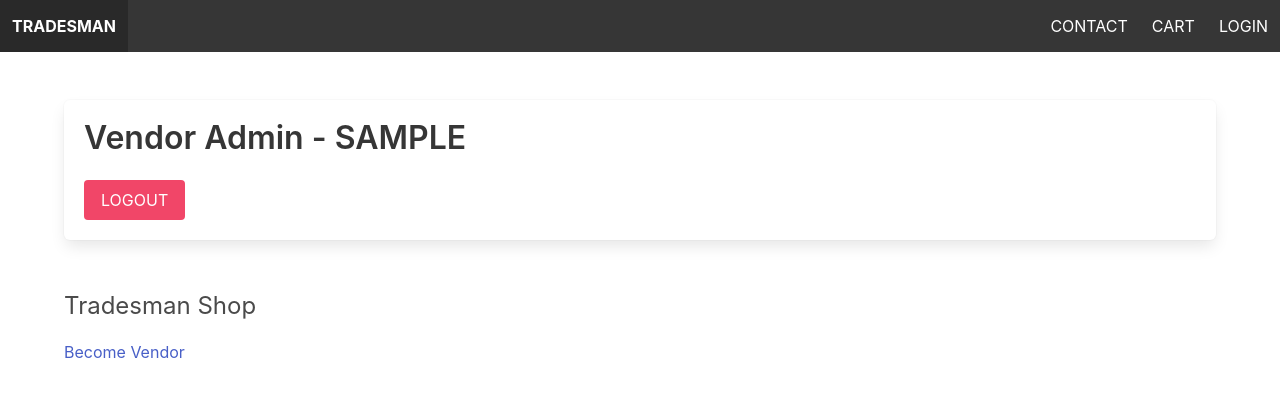
After one commit to seanwambua/thetradesman-ke, a Django app: template tradeplatform/apps/vendors/templates/vendors/vendor_admin.html in a window 1280 px wide. The commit adds this page. Shown: the top 397 px of the page. Run offline with Django 3.2, Linux system fonts and the light colour scheme; the template is opened without the code that fills it: most values are stand-ins (such as "Sample title", 1, 10 or a date in 2020).

Commit message:
Project Set-up

```diff
--- a/tradeplatform/apps/core/templates/core/base.html
+++ b/tradeplatform/apps/core/templates/core/base.html
@@ -6,12 +6,14 @@
         <title>{% block title %}{% endblock %}</title>
         <link rel="stylesheet" href="https://cdn.jsdelivr.net/npm/bulma@0.9.3/css/bulma.min.css">
         <link rel="stylesheet" href="{% static 'css/main.css' %}">
+
+        <script src="{% static 'js/main.js' %}"></script>
     </head>
 
     <body>
-        <nav class="navbar is-dark">
+        <nav class="navbar is-dark is-uppercase">
             <div class="navbar-brand">
-                <a href="{% url 'home' %}" class="navbar-item"><strong>Tradesman</strong></a>
+                <a href="{% url 'homepage' %}" class="navbar-item"><strong>Tradesman</strong></a>
                 <a role="button" class="navbar-burger" aria-label="menu" aria-expanded="false" data-target="main-navbar">
                     <span aria-hidden="true"></span>
                     <span aria-hidden="true"></span>
@@ -22,7 +24,12 @@
             <div class="navbar-menu" id="main-navbar">
                 <div class="navbar-end">
                     <a class="navbar-item" href="{% url 'contact' %}">Contact</a>
-                    <a class="navbar-item" href="#">Login</a>
+                    <a class="navbar-item" href="#">Cart</a>
+                    {% if request.user.is_authenticated %}
+                        <a class="navbar-item is-danger" href="{% url 'vendor_logout' %}">Logout</a>
+                    {% else %}
+                        <a class="navbar-item" href="{% url 'vendor_login' %}">Login</a>
+                    {% endif %}
                 </div>
             </div>
         </nav>
@@ -36,8 +43,14 @@
         </section>
 
         <footer>
-            <h3 class="is-size-4 mb-4">Tradesman Shop</h3>
-            <a>Become Vendor</a>
+            <div class="container">
+                <h3 class="is-size-4 mb-4">Tradesman Shop</h3>
+                {% if request.user.is_authenticated %}
+                    <a href="{% url 'vendor_admin' %}">Vendor Admin</a>
+                {% else %}
+                    <a href="{% url 'become_vendor' %}">Become Vendor</a>
+                {% endif %}
+            </div>
         </footer>
     </body>
 </html>
--- a/tradeplatform/apps/core/urls.py
+++ b/tradeplatform/apps/core/urls.py
@@ -3,6 +3,6 @@ from django.urls import path
 from . import views
 
 urlpatterns = [
-    path('', views.homepage, name='home'),
-    path('contact/', views.contact, name='contact')
+    path('', views.homepage, name='homepage'),
+    path('contact', views.contact, name='contact')
 ]
--- /dev/null
+++ b/tradeplatform/apps/vendors/templates/vendors/vendor_admin.html
@@ -0,0 +1,12 @@
+{% extends 'core/base.html' %}
+
+{% block title %} Vendor Admin {% endblock %}
+
+        {% block content %}
+            <div class="box" xmlns="http://www.w3.org/1999/html">
+                <h1 class="title "> Vendor Admin - <span class="is-uppercase"> {{ vendor.username }}</span></h1>
+
+                <a class="button is-danger is-uppercase" href="{% url 'vendor_logout' %}">Logout</a>
+            </div>
+
+        {% endblock %}
--- /dev/null
+++ b/tradeplatform/static/js/main.js
@@ -0,0 +1,15 @@
+document.addEventListener( 'DOMContentLoaded', () => {
+    const $navbarBurgers = Array.prototype.slice.call(document.querySelectorAll('.navbar-burger'),0);
+
+    if ($navbarBurgers.length > 0){
+        $navbarBurgers.forEach( el => {
+            el.addEventListener('click', ()=> {
+                const target = el.dataset.target;
+                const $target = document.getElementById(target);
+
+                el.classList.toggle('is-active');
+                $target.classList.toggle('is-active');
+            });
+        });
+    }
+});
```
Also changed, not shown: tradeplatform/apps/vendors/templates/vendors/vendor_login.html (added, +17 -0 lines), tradeplatform/apps/vendors/templates/vendors/vendor_signup.html (added, +17 -0 lines), tradeplatform/apps/vendors/urls.py (added, +10 -0 lines), tradeplatform/static/css/main.css (renamed from tradeplatform/tradeplatform/static/css/main.css), tradeplatform/tradeplatform/static/js/main.js (deleted).
